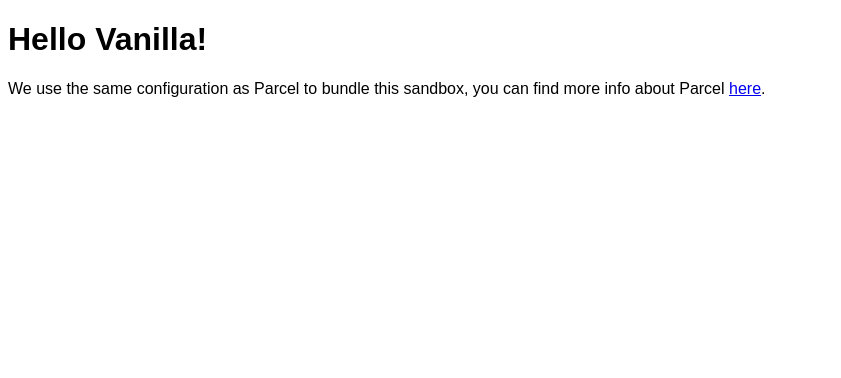
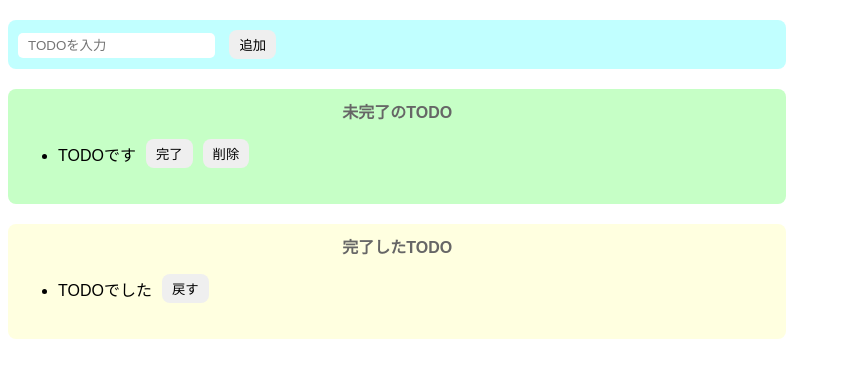
Before and after one commit to tetsguya-hashi/udemy-javascript-todoList, a website built with Parcel: page index.html in a window 1280 px wide. Shown: the whole page, without its empty margins (0-841 px from the left). Built offline with nearby package versions, Linux system fonts and the light colour scheme.

Commit message:
テキストボックスの値を取得し、初期化

```diff
--- a/index.html
+++ b/index.html
@@ -1,16 +1,35 @@
 <!DOCTYPE html>
 <html>
-
   <head>
     <title>Parcel Sandbox</title>
     <meta charset="UTF-8" />
+    <link rel="stylesheet" href="src/styles.css" />
   </head>
 
   <body>
-	<div id="app"></div>
-
-	<script src="src/index.js">
-	</script>
+    <div class="input-area">
+      <input id="add-text" placeholder="TODOを入力" />
+      <button id="add-button">追加</button>
+    </div>
+    <div class="incomplete-area">
+      <p class="title">未完了のTODO</p>
+      <ul>
+        <div class="list-row">
+          <li>TODOです</li>
+          <button>完了</button>
+          <button>削除</button>
+        </div>
+      </ul>
+    </div>
+    <div class="complete-area">
+      <p class="title">完了したTODO</p>
+      <ul>
+        <div class="list-row">
+          <li>TODOでした</li>
+          <button>戻す</button>
+        </div>
+      </ul>
+    </div>
+    <script src="src/index.js"></script>
   </body>
-
 </html>
--- a/src/index.js
+++ b/src/index.js
@@ -1,10 +1,10 @@
-import "./styles.css";
+const addText = document.getElementById("add-text");
+const onClickAdd = () => {
+  const inputText = addText.value;
+  addText.value = "";
+  alert(inputText);
+};
 
-document.getElementById("app").innerHTML = `
-<h1>Hello Vanilla!</h1>
-<div>
-  We use the same configuration as Parcel to bundle this sandbox, you can find more
-  info about Parcel
-  <a href="https://parceljs.org" target="_blank" rel="noopener noreferrer">here</a>.
-</div>
-`;
+document
+  .getElementById("add-button")
+  .addEventListener("click", () => onClickAdd());
--- a/src/styles.css
+++ b/src/styles.css
@@ -1,3 +1,50 @@
 body {
   font-family: sans-serif;
 }
+input {
+  border-radius: 5px;
+  border: none;
+  padding: 5px 10px;
+  outline: none;
+}
+button {
+  border-radius: 8px;
+  border: none;
+  padding: 5px 10px;
+  transition: all 0.2s;
+  margin-left: 10px;
+}
+button:hover {
+  background-color: #ff7fff;
+  color: #fff;
+  cursor: pointer;
+}
+.input-area,
+.incomplete-area,
+.complete-area {
+  padding: 10px;
+  margin-bottom: 20px;
+  width: 60%;
+  border-radius: 8px;
+}
+.input-area {
+  margin-top: 20px;
+  background-color: #c1ffff;
+}
+.incomplete-area {
+  background-color: #c6ffc6;
+}
+.complete-area {
+  background-color: #ffffe0;
+}
+.title {
+  text-align: center;
+  margin-top: 0;
+  font-weight: bold;
+  color: #666;
+}
+.list-row {
+  display: flex;
+  align-items: center;
+  padding-bottom: 10px;
+}
```
Lines whose indentation alone changed are shown as unchanged.
